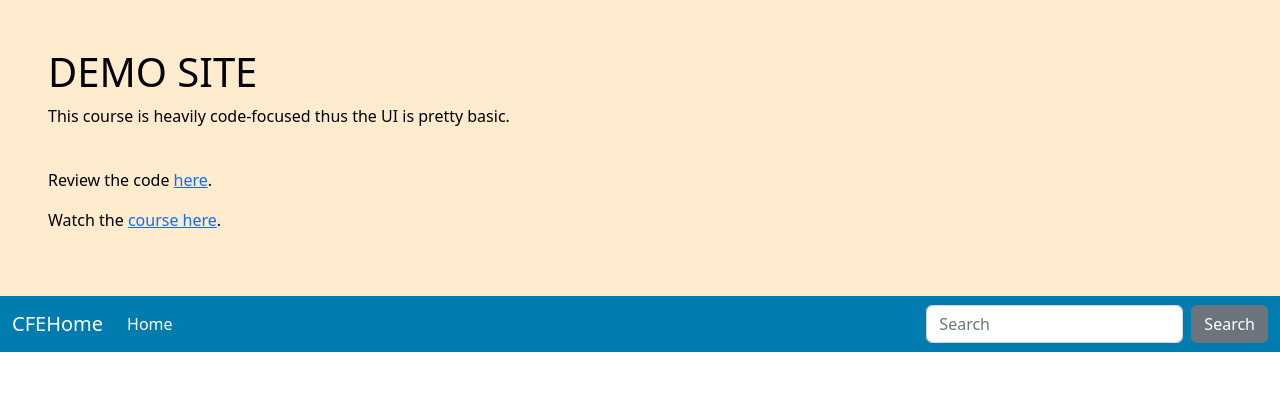
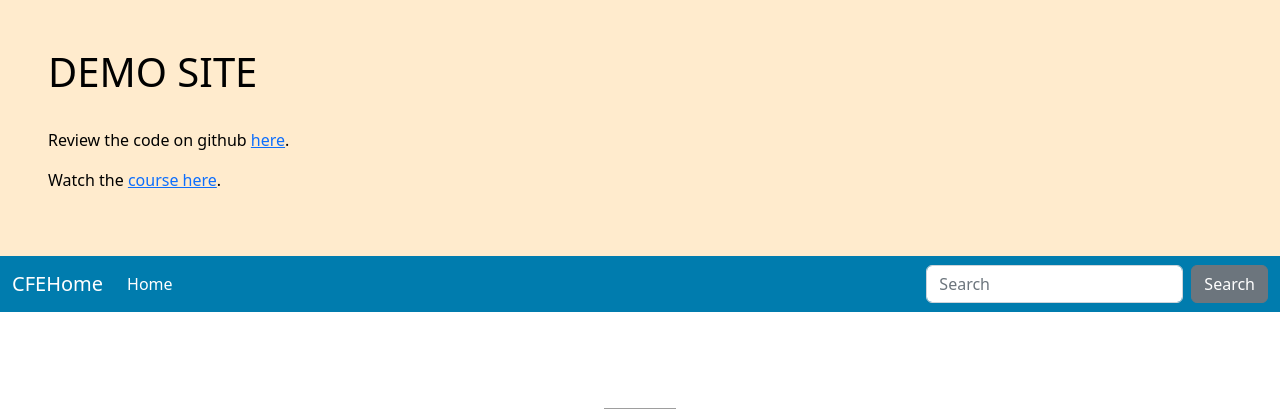
Before and after one commit to codingforentrepreneurs/Your-First-Django-Project, a Django app: page / in a window 1280 px wide. Shown: the top 409 px of the page. Run offline with Django 4.2, Linux system fonts and the light colour scheme; some libraries are stand-ins or nearby versions; grey boxes are pictures that could not be loaded.

Commit message:
Updated demo links

```diff
--- a/src/templates/base.html
+++ b/src/templates/base.html
@@ -15,10 +15,9 @@
   <body>
     <div style="margin:0rem; position: relative; top:0px; padding:3rem; border-radius: 0px; background-color: blanchedalmond;width: 100%; color:black">
         <h1>DEMO SITE</h1>
-        <p>This course is heavily code-focused thus the UI is pretty basic.</p>
         <br/>
-        <p> Review the code <a href="https://github.com/codingforentrepreneurs/django-tailwindcss">here</a>.</p>
-        <p> Watch the <a href="https://www.codingforentrepreneurs.com/courses/django-x-tailwindcss/">course here</a>. </p>
+        <p> Review the code on github <a href="https://github.com/codingforentrepreneurs/Your-First-Django-Project">here</a>.</p>
+        <p> Watch the <a href="https://www.codingforentrepreneurs.com/courses/your-first-django-project/">course here</a>. </p>
     </div>
 
     {% include 'base/navbar.html' %}
```
